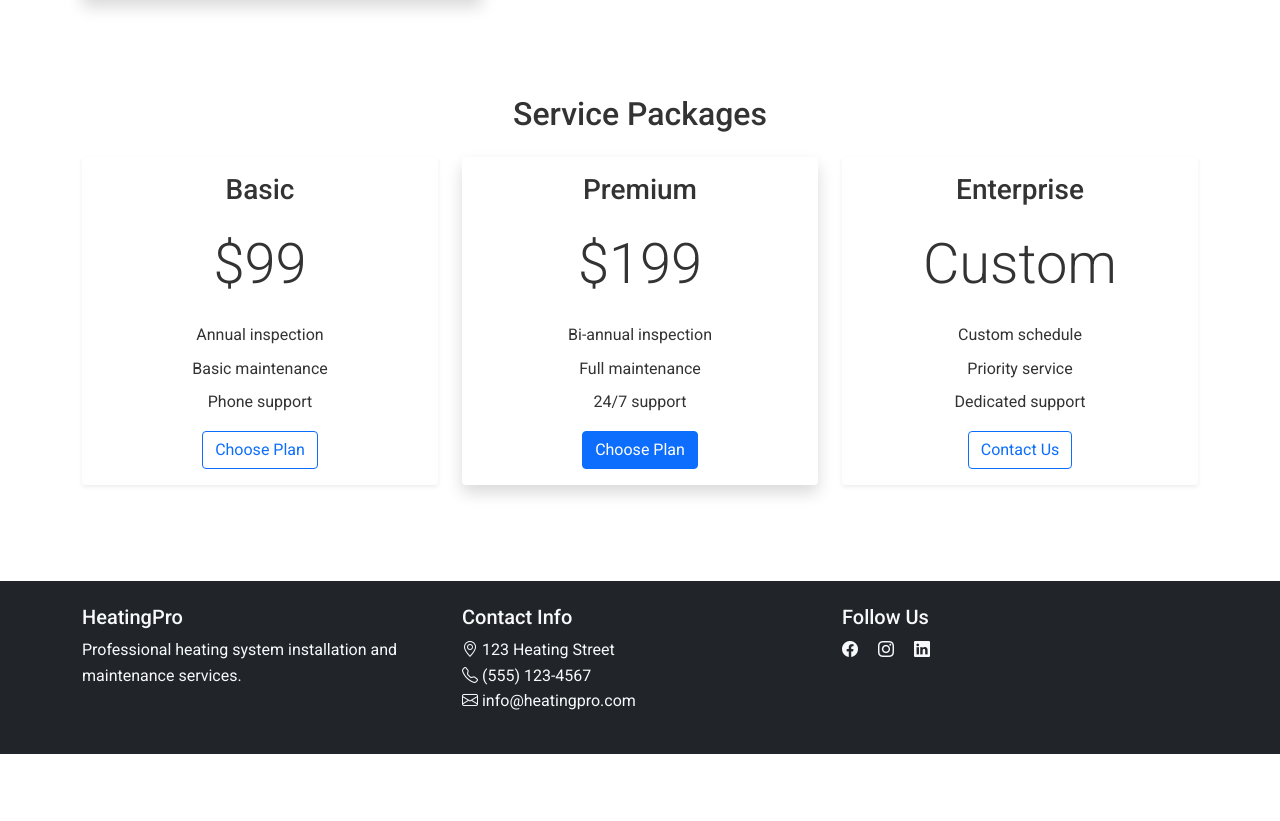
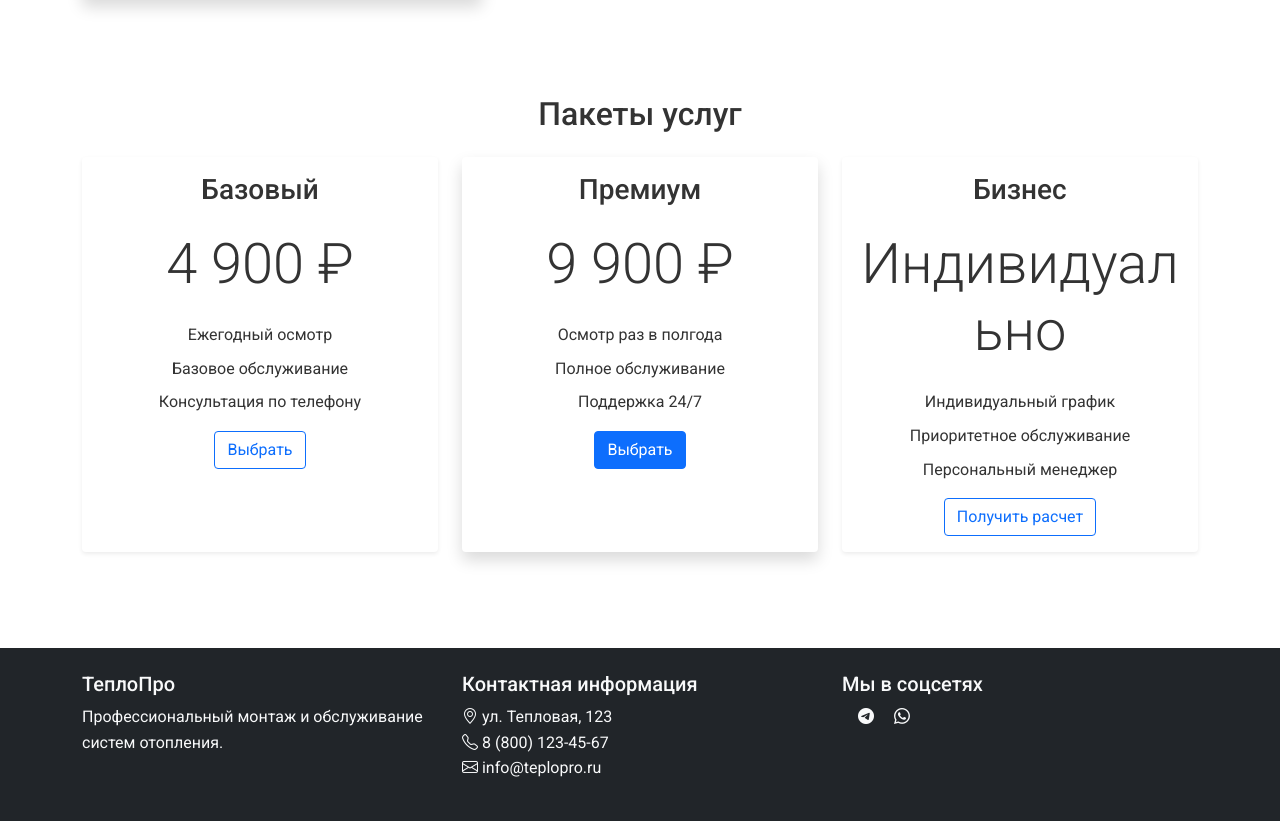
Before and after one commit to DmitryStitch/SiteOtoplenie, a Flask app: page /services in a window 1280 px wide. Shown: the part 1189-2010 px from the top of the page. Before the commit the page ends 1943 px from the top, so only its background shows below. Run offline with Flask 3, Linux system fonts and the light colour scheme; some libraries are stand-ins or nearby versions.

Commit message:
Agent query: Проверьте, пожалуйста, отображаются ли на странице контактов иконки мессенджеров (Telegram, WhatsApp и Viber) вместо иконок социальных сетей.
Translate website content from English to Russian.

Screenshot: https://storage.googleapis.com/screenshot-production-us-central1/1594a4d9-6685-42fd-935e-ceaa3bfe1e41/978efd69-80bb-4df1-b8a2-02ac92752e79.jpg

```diff
--- a/templates/base.html
+++ b/templates/base.html
@@ -1,9 +1,9 @@
 <!DOCTYPE html>
-<html lang="en">
+<html lang="ru">
 <head>
     <meta charset="UTF-8">
     <meta name="viewport" content="width=device-width, initial-scale=1.0">
-    <title>{% block title %}Heating Systems Installation{% endblock %}</title>
+    <title>{% block title %}Монтаж систем отопления{% endblock %}</title>
     <link href="https://cdn.jsdelivr.net/npm/bootstrap@5.1.3/dist/css/bootstrap.min.css" rel="stylesheet">
     <link href="https://fonts.googleapis.com/css2?family=Roboto:wght@300;400;500;700&display=swap" rel="stylesheet">
     <link rel="stylesheet" href="https://cdn.jsdelivr.net/npm/bootstrap-icons@1.8.1/font/bootstrap-icons.css">
@@ -12,26 +12,26 @@
 <body>
     <nav class="navbar navbar-expand-lg navbar-light fixed-top">
         <div class="container">
-            <a class="navbar-brand" href="{{ url_for('index') }}">HeatingPro</a>
+            <a class="navbar-brand" href="{{ url_for('index') }}">ТеплоПро</a>
             <button class="navbar-toggler" type="button" data-bs-toggle="collapse" data-bs-target="#navbarNav">
                 <span class="navbar-toggler-icon"></span>
             </button>
             <div class="collapse navbar-collapse" id="navbarNav">
                 <ul class="navbar-nav ms-auto">
                     <li class="nav-item">
-                        <a class="nav-link" href="{{ url_for('index') }}">Home</a>
+                        <a class="nav-link" href="{{ url_for('index') }}">Главная</a>
                     </li>
                     <li class="nav-item">
-                        <a class="nav-link" href="{{ url_for('about') }}">About</a>
+                        <a class="nav-link" href="{{ url_for('about') }}">О нас</a>
                     </li>
                     <li class="nav-item">
-                        <a class="nav-link" href="{{ url_for('services') }}">Services</a>
+                        <a class="nav-link" href="{{ url_for('services') }}">Услуги</a>
                     </li>
                     <li class="nav-item">
-                        <a class="nav-link" href="{{ url_for('portfolio') }}">Portfolio</a>
+                        <a class="nav-link" href="{{ url_for('portfolio') }}">Портфолио</a>
                     </li>
                     <li class="nav-item">
-                        <a class="nav-link" href="{{ url_for('contacts') }}">Contacts</a>
+                        <a class="nav-link" href="{{ url_for('contacts') }}">Контакты</a>
                     </li>
                 </ul>
             </div>
@@ -55,23 +55,23 @@
         <div class="container">
             <div class="row">
                 <div class="col-md-4">
-                    <h5>HeatingPro</h5>
-                    <p>Professional heating system installation and maintenance services.</p>
+                    <h5>ТеплоПро</h5>
+                    <p>Профессиональный монтаж и обслуживание систем отопления.</p>
                 </div>
                 <div class="col-md-4">
-                    <h5>Contact Info</h5>
+                    <h5>Контактная информация</h5>
                     <p>
-                        <i class="bi bi-geo-alt"></i> 123 Heating Street<br>
-                        <i class="bi bi-telephone"></i> (555) 123-4567<br>
-                        <i class="bi bi-envelope"></i> info@heatingpro.com
+                        <i class="bi bi-geo-alt"></i> ул. Тепловая, 123<br>
+                        <i class="bi bi-telephone"></i> 8 (800) 123-45-67<br>
+                        <i class="bi bi-envelope"></i> info@teplopro.ru
                     </p>
                 </div>
                 <div class="col-md-4">
-                    <h5>Follow Us</h5>
+                    <h5>Мы в соцсетях</h5>
                     <div class="social-icons">
-                        <a href="#" class="text-light me-3"><i class="bi bi-facebook"></i></a>
-                        <a href="#" class="text-light me-3"><i class="bi bi-instagram"></i></a>
-                        <a href="#" class="text-light me-3"><i class="bi bi-linkedin"></i></a>
+                        <a href="#" class="text-light me-3"><i class="bi bi-vk"></i></a>
+                        <a href="#" class="text-light me-3"><i class="bi bi-telegram"></i></a>
+                        <a href="#" class="text-light me-3"><i class="bi bi-whatsapp"></i></a>
                     </div>
                 </div>
             </div>
--- a/templates/services.html
+++ b/templates/services.html
@@ -2,101 +2,101 @@
 
 {% block content %}
 <div class="container mt-5 pt-5">
-    <h1 class="text-center mb-5">Our Services</h1>
+    <h1 class="text-center mb-5">Наши услуги</h1>
 
     <div class="row mb-5">
         <div class="col-md-6">
-            <img src="https://images.unsplash.com/photo-1621905251189-08b45d6a269e" alt="Heating Installation" class="img-fluid rounded shadow">
+            <img src="https://images.unsplash.com/photo-1621905251189-08b45d6a269e" alt="Монтаж отопления" class="img-fluid rounded shadow">
         </div>
         <div class="col-md-6">
-            <h2>Heating System Installation</h2>
-            <p class="lead">Professional installation of modern heating systems</p>
+            <h2>Монтаж систем отопления</h2>
+            <p class="lead">Профессиональная установка современных систем отопления</p>
             <ul class="list-unstyled">
-                <li><i class="bi bi-check2-circle text-primary me-2"></i>Central heating systems</li>
-                <li><i class="bi bi-check2-circle text-primary me-2"></i>Underfloor heating</li>
-                <li><i class="bi bi-check2-circle text-primary me-2"></i>Heat pumps</li>
-                <li><i class="bi bi-check2-circle text-primary me-2"></i>Boiler installation</li>
+                <li><i class="bi bi-check2-circle text-primary me-2"></i>Центральное отопление</li>
+                <li><i class="bi bi-check2-circle text-primary me-2"></i>Теплый пол</li>
+                <li><i class="bi bi-check2-circle text-primary me-2"></i>Тепловые насосы</li>
+                <li><i class="bi bi-check2-circle text-primary me-2"></i>Установка котлов</li>
             </ul>
-            <a href="{{ url_for('contacts') }}" class="btn btn-primary">Get a Quote</a>
+            <a href="{{ url_for('contacts') }}" class="btn btn-primary">Получить расчет</a>
         </div>
     </div>
 
     <div class="row mb-5">
         <div class="col-md-6 order-md-2">
-            <img src="https://images.unsplash.com/photo-1621905252507-b35492cc74b4" alt="Maintenance Service" class="img-fluid rounded shadow">
+            <img src="https://images.unsplash.com/photo-1621905252507-b35492cc74b4" alt="Обслуживание" class="img-fluid rounded shadow">
         </div>
         <div class="col-md-6 order-md-1">
-            <h2>Maintenance Services</h2>
-            <p class="lead">Regular maintenance to ensure optimal performance</p>
+            <h2>Техническое обслуживание</h2>
+            <p class="lead">Регулярное обслуживание для оптимальной работы</p>
             <ul class="list-unstyled">
-                <li><i class="bi bi-check2-circle text-primary me-2"></i>Annual system checks</li>
-                <li><i class="bi bi-check2-circle text-primary me-2"></i>Performance optimization</li>
-                <li><i class="bi bi-check2-circle text-primary me-2"></i>Filter replacement</li>
-                <li><i class="bi bi-check2-circle text-primary me-2"></i>Safety inspections</li>
+                <li><i class="bi bi-check2-circle text-primary me-2"></i>Ежегодные проверки</li>
+                <li><i class="bi bi-check2-circle text-primary me-2"></i>Оптимизация работы</li>
+                <li><i class="bi bi-check2-circle text-primary me-2"></i>Замена фильтров</li>
+                <li><i class="bi bi-check2-circle text-primary me-2"></i>Проверка безопасности</li>
             </ul>
-            <a href="{{ url_for('contacts') }}" class="btn btn-primary">Schedule Service</a>
+            <a href="{{ url_for('contacts') }}" class="btn btn-primary">Заказать обслуживание</a>
         </div>
     </div>
 
     <div class="row mb-5">
         <div class="col-md-6">
-            <img src="https://images.unsplash.com/photo-1621905252887-eedc8b5bbe62" alt="Repair Services" class="img-fluid rounded shadow">
+            <img src="https://images.unsplash.com/photo-1621905252887-eedc8b5bbe62" alt="Ремонтные работы" class="img-fluid rounded shadow">
         </div>
         <div class="col-md-6">
-            <h2>Repair Services</h2>
-            <p class="lead">Quick and reliable repair solutions</p>
+            <h2>Ремонт и диагностика</h2>
+            <p class="lead">Быстрое и надежное устранение неисправностей</p>
             <ul class="list-unstyled">
-                <li><i class="bi bi-check2-circle text-primary me-2"></i>24/7 emergency repairs</li>
-                <li><i class="bi bi-check2-circle text-primary me-2"></i>Boiler repairs</li>
-                <li><i class="bi bi-check2-circle text-primary me-2"></i>System diagnostics</li>
-                <li><i class="bi bi-check2-circle text-primary me-2"></i>Component replacement</li>
+                <li><i class="bi bi-check2-circle text-primary me-2"></i>Аварийный ремонт 24/7</li>
+                <li><i class="bi bi-check2-circle text-primary me-2"></i>Ремонт котлов</li>
+                <li><i class="bi bi-check2-circle text-primary me-2"></i>Диагностика систем</li>
+                <li><i class="bi bi-check2-circle text-primary me-2"></i>Замена комплектующих</li>
             </ul>
-            <a href="{{ url_for('contacts') }}" class="btn btn-primary">Request Repair</a>
+            <a href="{{ url_for('contacts') }}" class="btn btn-primary">Вызвать мастера</a>
         </div>
     </div>
 
     <div class="pricing py-5">
-        <h2 class="text-center mb-4">Service Packages</h2>
+        <h2 class="text-center mb-4">Пакеты услуг</h2>
         <div class="row">
             <div class="col-md-4">
                 <div class="card border-0 shadow-sm h-100">
                     <div class="card-body text-center">
-                        <h3 class="card-title">Basic</h3>
-                        <div class="display-4 my-4">$99</div>
+                        <h3 class="card-title">Базовый</h3>
+                        <div class="display-4 my-4">4 900 ₽</div>
                         <ul class="list-unstyled">
-                            <li class="mb-2">Annual inspection</li>
-                            <li class="mb-2">Basic maintenance</li>
-                            <li class="mb-2">Phone support</li>
+                            <li class="mb-2">Ежегодный осмотр</li>
+                            <li class="mb-2">Базовое обслуживание</li>
+                            <li class="mb-2">Консультация по телефону</li>
                         </ul>
-                        <a href="{{ url_for('contacts') }}" class="btn btn-outline-primary">Choose Plan</a>
+                        <a href="{{ url_for('contacts') }}" class="btn btn-outline-primary">Выбрать</a>
                     </div>
                 </div>
             </div>
             <div class="col-md-4">
                 <div class="card border-0 shadow h-100">
                     <div class="card-body text-center">
-                        <h3 class="card-title">Premium</h3>
-                        <div class="display-4 my-4">$199</div>
+                        <h3 class="card-title">Премиум</h3>
+                        <div class="display-4 my-4">9 900 ₽</div>
                         <ul class="list-unstyled">
-                            <li class="mb-2">Bi-annual inspection</li>
-                            <li class="mb-2">Full maintenance</li>
-                            <li class="mb-2">24/7 support</li>
+                            <li class="mb-2">Осмотр раз в полгода</li>
+                            <li class="mb-2">Полное обслуживание</li>
+                            <li class="mb-2">Поддержка 24/7</li>
                         </ul>
-                        <a href="{{ url_for('contacts') }}" class="btn btn-primary">Choose Plan</a>
+                        <a href="{{ url_for('contacts') }}" class="btn btn-primary">Выбрать</a>
                     </div>
                 </div>
             </div>
             <div class="col-md-4">
                 <div class="card border-0 shadow-sm h-100">
                     <div class="card-body text-center">
-                        <h3 class="card-title">Enterprise</h3>
-                        <div class="display-4 my-4">Custom</div>
+                        <h3 class="card-title">Бизнес</h3>
+                        <div class="display-4 my-4">Индивидуально</div>
                         <ul class="list-unstyled">
-                            <li class="mb-2">Custom schedule</li>
-                            <li class="mb-2">Priority service</li>
-                            <li class="mb-2">Dedicated support</li>
+                            <li class="mb-2">Индивидуальный график</li>
+                            <li class="mb-2">Приоритетное обслуживание</li>
+                            <li class="mb-2">Персональный менеджер</li>
                         </ul>
-                        <a href="{{ url_for('contacts') }}" class="btn btn-outline-primary">Contact Us</a>
+                        <a href="{{ url_for('contacts') }}" class="btn btn-outline-primary">Получить расчет</a>
                     </div>
                 </div>
             </div>
```
Also changed, not shown: templates/about.html (+26 -26 lines), templates/contacts.html (+26 -17 lines), templates/index.html (+22 -22 lines).
